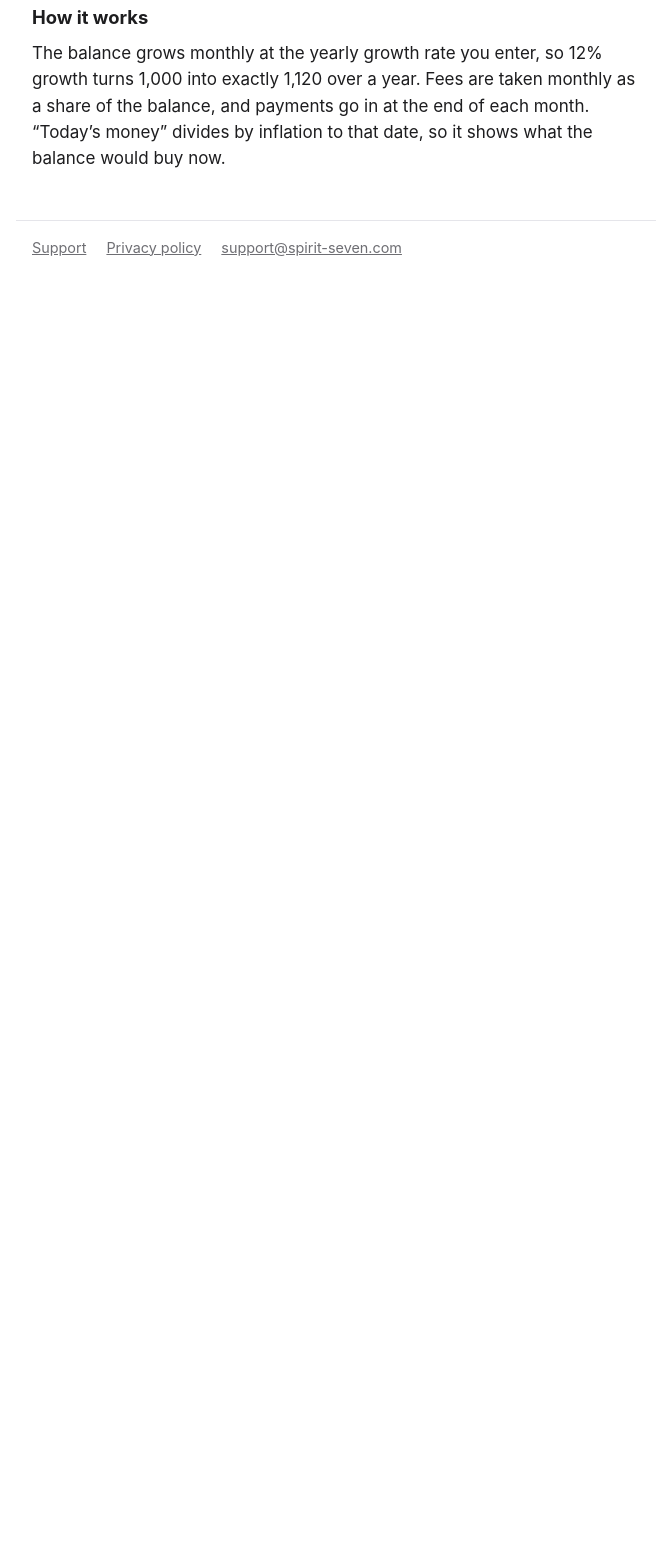
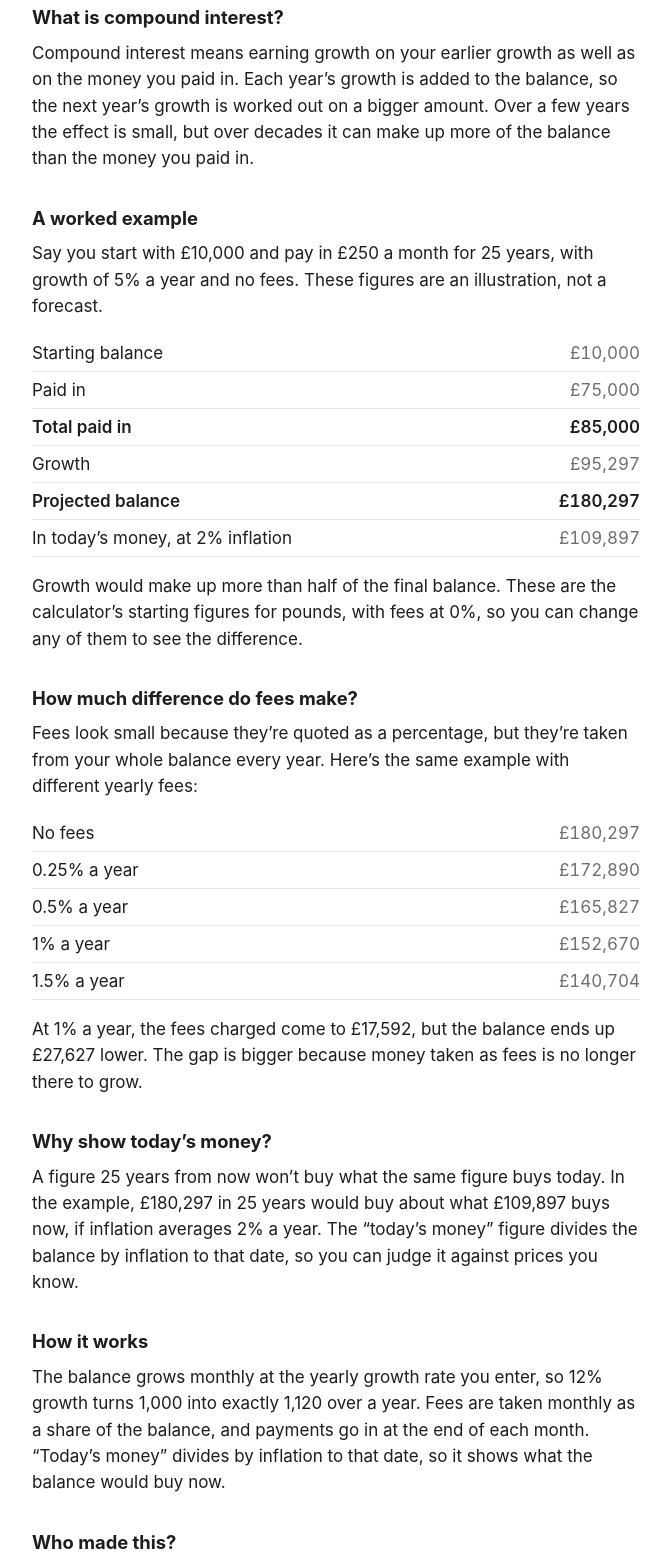
Before and after one commit to spirit-seven/spirit-seven.github.io, a plain HTML site: page growth-planner/index.html in a window 1280 px wide. Shown: the part 1710-3269 px from the top of the page, without its empty margins (304-975 px from the left). Before the commit the page ends 2001 px from the top, so only its background shows below. Drawn offline with Linux system fonts and the light colour scheme.

Commit message:
Explain compound interest, fees and inflation on the calculator page
Add a worked example and a comparison of fees, using the calculator's
own figures, and say who made it.

```diff
--- a/growth-planner/index.html
+++ b/growth-planner/index.html
@@ -95,11 +95,57 @@
       <p id="appStore" class="muted">Coming soon to the App Store.</p>
     </section>
 
+    <h2>What is compound interest?</h2>
+    <p>Compound interest means earning growth on your earlier growth as well as on the money you
+      paid in. Each year’s growth is added to the balance, so the next year’s growth is worked out
+      on a bigger amount. Over a few years the effect is small, but over decades it can
+      make up more of the balance than the money you paid in.</p>
+
+    <h2>A worked example</h2>
+    <p>Say you start with £10,000 and pay in £250 a month for 25 years, with growth of 5% a year
+      and no fees. These figures are an illustration, not a forecast.</p>
+    <dl class="rows">
+      <div><dt>Starting balance</dt><dd>£10,000</dd></div>
+      <div><dt>Paid in</dt><dd>£75,000</dd></div>
+      <div class="strong"><dt>Total paid in</dt><dd>£85,000</dd></div>
+      <div><dt>Growth</dt><dd>£95,297</dd></div>
+      <div class="strong"><dt>Projected balance</dt><dd>£180,297</dd></div>
+      <div><dt>In today’s money, at 2% inflation</dt><dd>£109,897</dd></div>
+    </dl>
+    <p>Growth would make up more than half of the final balance. These are the calculator’s
+      starting figures for pounds, with fees at 0%, so you can change any of them to see the
+      difference.</p>
+
+    <h2>How much difference do fees make?</h2>
+    <p>Fees look small because they’re quoted as a percentage, but they’re taken from your whole
+      balance every year. Here’s the same example with different yearly fees:</p>
+    <dl class="rows">
+      <div><dt>No fees</dt><dd>£180,297</dd></div>
+      <div><dt>0.25% a year</dt><dd>£172,890</dd></div>
+      <div><dt>0.5% a year</dt><dd>£165,827</dd></div>
+      <div><dt>1% a year</dt><dd>£152,670</dd></div>
+      <div><dt>1.5% a year</dt><dd>£140,704</dd></div>
+    </dl>
+    <p>At 1% a year, the fees charged come to £17,592, but the balance ends up £27,627 lower. The
+      gap is bigger because money taken as fees is no longer there to grow.</p>
+
+    <h2>Why show today’s money?</h2>
+    <p>A figure 25 years from now won’t buy what the same figure buys today. In the example,
+      £180,297 in 25 years would buy about what £109,897 buys now, if inflation averages 2% a year.
+      The “today’s money” figure divides the balance by inflation to that date, so you can judge
+      it against prices you know.</p>
+
     <h2>How it works</h2>
     <p>The balance grows monthly at the yearly growth rate you enter, so 12% growth turns 1,000
       into exactly 1,120 over a year. Fees are taken monthly as a share of the balance, and
       payments go in at the end of each month. “Today’s money” divides by inflation to that date,
       so it shows what the balance would buy now.</p>
+
+    <h2>Who made this?</h2>
+    <p>This calculator is made by Spirit Seven, an independent developer, and uses the same
+      monthly steps as the Growth Planner app. It’s a tool for exploring what-ifs, and doesn’t
+      recommend any product or give financial advice. Your figures stay in your browser. If you
+      spot a mistake, email <a href="mailto:support@spirit-seven.com">support@spirit-seven.com</a>.</p>
   </main>
   <footer>
     <a href="/growth-planner/support/">Support</a>
```
